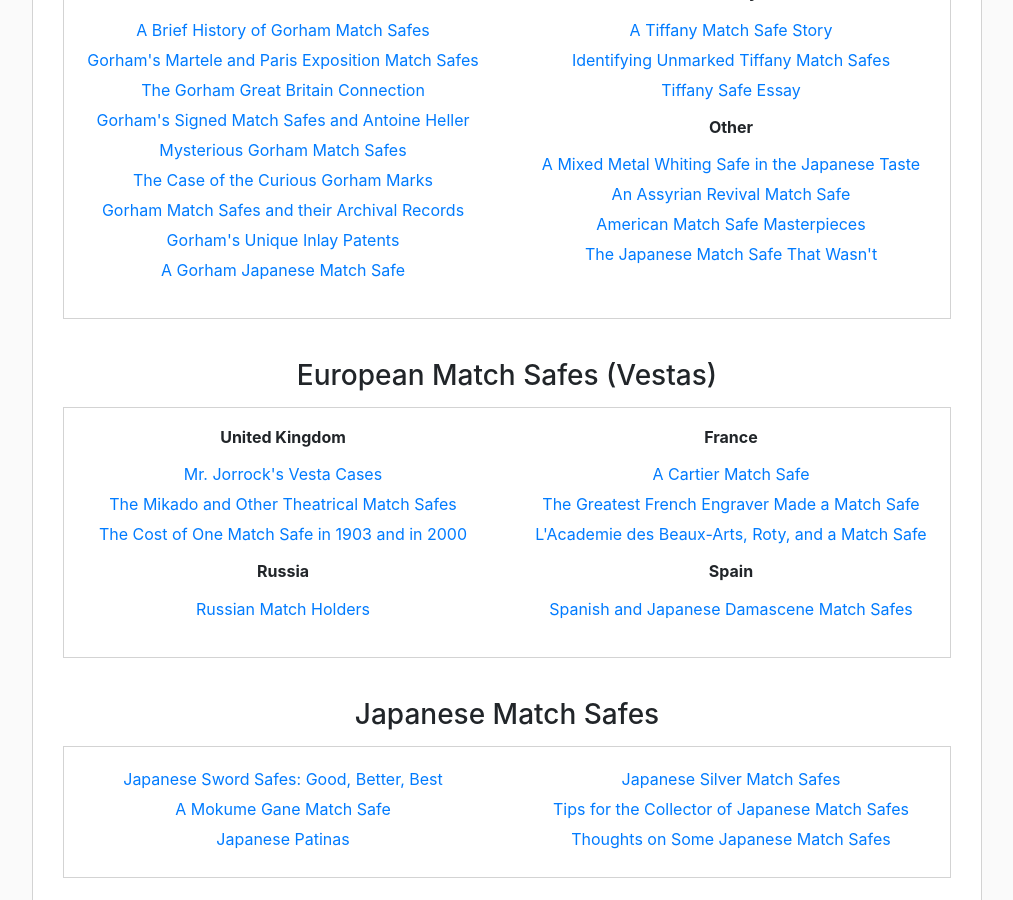
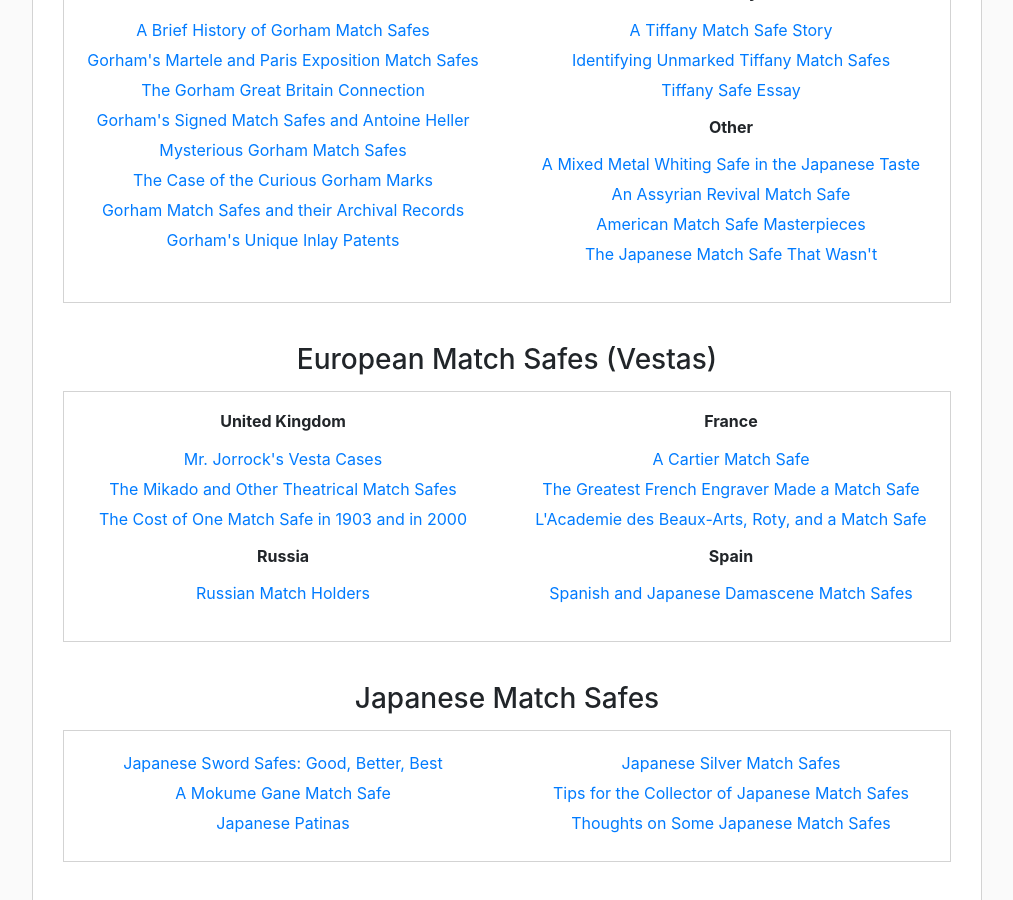
Before and after one commit to neilshapiro/MatchSafeScholar, a Jekyll site: the page built from works.html, in a window 1280 px wide and 900 px high, scrolled down 616 px. Shown: the whole window, without its empty margins (228-1241 px from the left). Built offline with Jekyll 4.4.1, drawn with Linux system fonts in a browser that asks for light colours.

Commit message:
Update Articles “american_section”

```diff
--- a/_data/articles/american.json
+++ b/_data/articles/american.json
@@ -31,10 +31,6 @@
     {
       "title": "Gorham's Unique Inlay Patents",
       "path": "/assets/pdfs/articles/Gorham's_Unique_Inlay_Patents.pdf"
-    },
-    {
-      "path": "/assets/pdfs/articles/gorham-japanese-match-safe.pdf",
-      "title": "A Gorham Japanese Match Safe"
     }
   ],
   "tiffany": [
```
